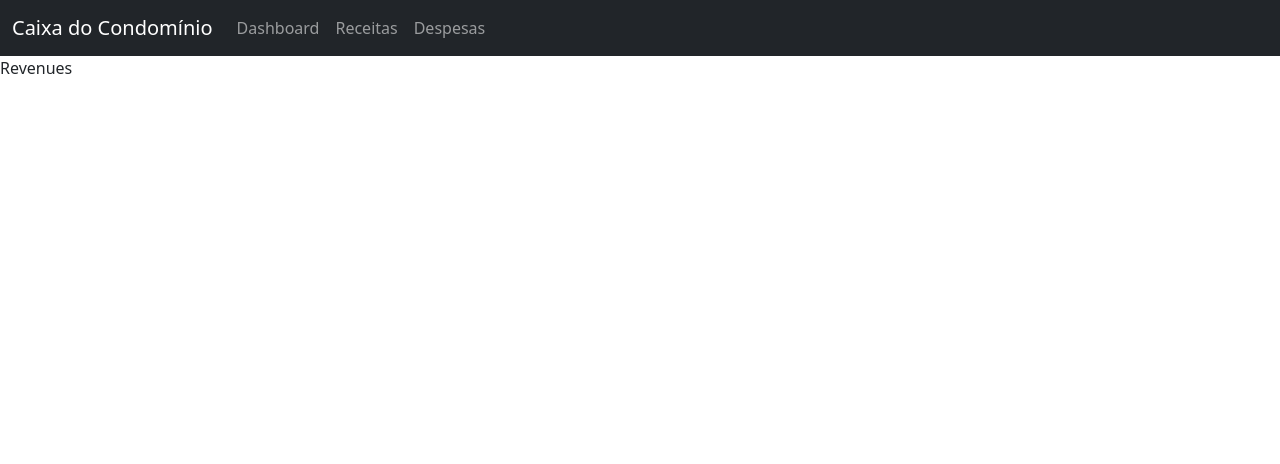
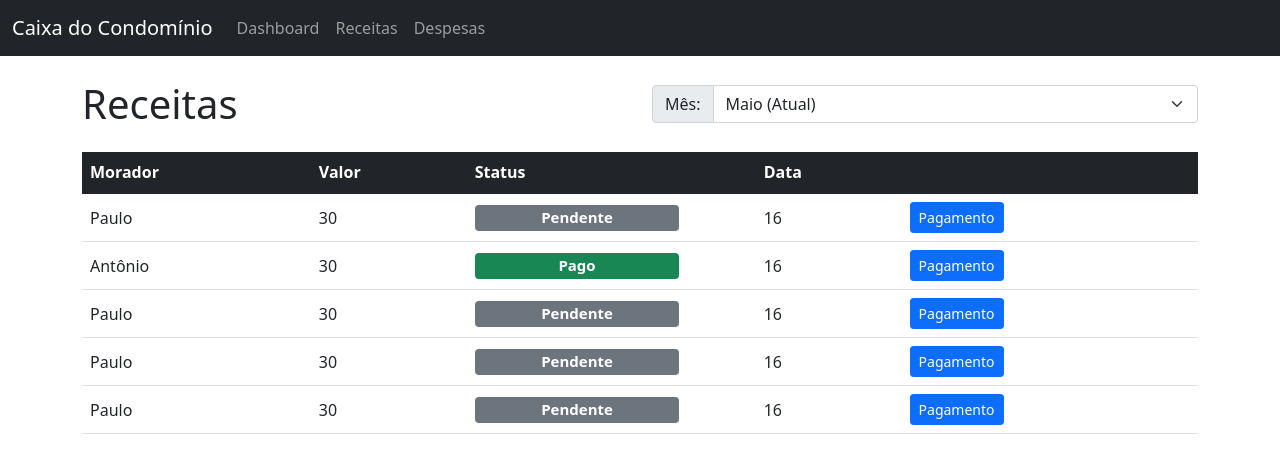
Before and after one commit to GustaSilvaBr/condominium-cash, a React (Create React App) app: page /revenues in a window 1280 px wide. Shown: the top 464 px of the page. Built offline with nearby package versions, Linux system fonts and the light colour scheme.

Commit message:
:lipstick: feat: Revenue list style

```diff
--- a/src/Pages/Revenues/Index.tsx
+++ b/src/Pages/Revenues/Index.tsx
@@ -1,11 +1,36 @@
-import React from 'react';
+import React, { useState } from 'react';
 
-import {PageContainer} from '../../components/PageContainer/Index';
+import { PageContainer } from '../../components/PageContainer/Index';
+import { Revenue } from '../../interfaces/Revenue';
+import { StudentsList } from './RevenuesList/Index';
+import {revenues} from '../../data/revenues';
 
-export function Revenues(){
+export function Revenues() {
+    const [revenuePicker, setRevenuePicked] = useState<Revenue>();
+
+
     return (
         <PageContainer >
-            <>Revenues</>
+            <>
+                <div className="row justify-content-between align-items-center align-content-center">
+                    <div className="col-4">
+                        <h1 className='p-0 m-0'>Receitas</h1>
+                    </div>
+                    <div className="col-6">
+                        <div className="input-group input-group-md">
+                            <span className="input-group-text" id="basic-addon1">Mês:</span>
+                            <select className="form-select" aria-label="Default select example">
+                                <option selected>Maio (Atual)</option>
+                                <option value="1">Junho</option>
+                                <option value="2">Julho</option>
+                                <option value="3">Agosto</option>
+                            </select>
+                        </div>
+                    </div>
+                </div>
+
+                <StudentsList setRevenuePicked={setRevenuePicked} revenues={revenues}/>
+            </>
         </PageContainer>
     )
 }
--- /dev/null
+++ b/src/Pages/Revenues/RevenuesList/Index.tsx
@@ -0,0 +1,49 @@
+import React from 'react';
+
+import { Table } from '../../../components/Table/Index';
+import { Revenue } from '../../../interfaces/Revenue';
+
+interface IStudentsList {
+    revenues: Revenue[],
+    setRevenuePicked: (revenue: Revenue) => void
+}
+
+export function StudentsList({ revenues, setRevenuePicked }: IStudentsList) {
+
+    function getStatusBadge(revenue: Revenue){
+        switch(revenue.status){
+            case 'Pendente':
+                return 'secondary';
+            case 'Atrasado':
+                return 'danger';
+            case 'Pago':
+                return 'success'
+        }
+    }
+
+    return (
+        <Table headList={['Morador', 'Valor', 'Status', 'Data', '']} >
+            <>
+                {
+                    revenues.map((revenue, index) => {
+                        return (
+                            <tr key={index}>
+                                <td className='align-middle'>{revenue.resident.name}</td>
+                                <td className='align-middle'>{revenue.value}</td>
+                                <td className='align-middle'>
+                                    <h5 className='m-0'>
+                                        <span className={`badge bg-${getStatusBadge(revenue)} w-75`}> {revenue.status}</span>
+                                    </h5>
+                                </td>
+                                <td className='align-middle'>{revenue.date.toString()}</td>
+                                <td>
+                                    <button className="btn btn-primary btn-sm" onClick={() => { setRevenuePicked(revenue) }}>Pagamento</button>
+                                </td>
+                            </tr>
+                        )
+                    })
+                }
+            </>
+        </Table>
+    )
+}
--- a/src/components/PageContainer/Index.tsx
+++ b/src/components/PageContainer/Index.tsx
@@ -1,15 +1,17 @@
 import React from 'react';
-import {Navbar} from '../Navbar/Index';
+import { Navbar } from '../Navbar/Index';
 
 interface IPageContainer {
     children: JSX.Element
 }
 
-export function PageContainer({children}:IPageContainer){
-    return(
+export function PageContainer({ children }: IPageContainer) {
+    return (
         <div className="page-container">
-            <Navbar/>
-            {children}
+            <Navbar />
+            <div className='container my-4'>
+                {children}
+            </div>
         </div>
     )
 }
--- /dev/null
+++ b/src/components/Table/Index.tsx
@@ -0,0 +1,26 @@
+import React, { useEffect, useState } from 'react';
+
+interface ITable {
+    headList: string[]
+    children: JSX.Element,
+}
+
+export function Table({ headList, children }: ITable) {
+
+    return (
+        <table className="table my-4">
+            <thead className="table-dark">
+                <tr>
+                    {headList.map((head, index) => {
+                        return (
+                            <th scope="col" key={index}>{head}</th>
+                        )
+                    })}
+                </tr>
+            </thead>
+            <tbody>
+                {children}
+            </tbody>
+        </table>
+    )
+}
--- /dev/null
+++ b/src/data/revenues.ts
@@ -0,0 +1,52 @@
+import { Revenue } from "../interfaces/Revenue";
+
+export const revenues: Revenue[] = [{
+    value: 30,
+    date: new Date().getUTCDate(),
+    resident: {
+        name: 'Paulo',
+        side: 'A',
+        apt: '221'
+    },
+    status: "Pendente"
+},
+{
+    value: 30,
+    date: new Date().getUTCDate(),
+    resident: {
+        name: 'Antônio',
+        side: 'A',
+        apt: '222'
+    },
+    status: "Pago"
+},
+{
+    value: 30,
+    date: new Date().getUTCDate(),
+    resident: {
+        name: 'Paulo',
+        side: 'A',
+        apt: '221'
+    },
+    status: "Pendente"
+},
+{
+    value: 30,
+    date: new Date().getUTCDate(),
+    resident: {
+        name: 'Paulo',
+        side: 'A',
+        apt: '221'
+    },
+    status: "Pendente"
+},
+{
+    value: 30,
+    date: new Date().getUTCDate(),
+    resident: {
+        name: 'Paulo',
+        side: 'A',
+        apt: '221'
+    },
+    status: "Pendente"
+}]
--- /dev/null
+++ b/src/interfaces/Revenue.ts
@@ -0,0 +1,8 @@
+import {Resident} from './Resident';
+
+export interface Revenue{
+    value: number,
+    date: number | '',
+    resident: Resident,
+    status: 'Pago' | 'Pendente' | 'Atrasado',
+}
```
Also changed, not shown: src/interfaces/ResidentPayment.ts (deleted, +0 -7 lines), src/Pages/Login/Index.tsx (renamed from src/Pages/Login/Index.jsx).
